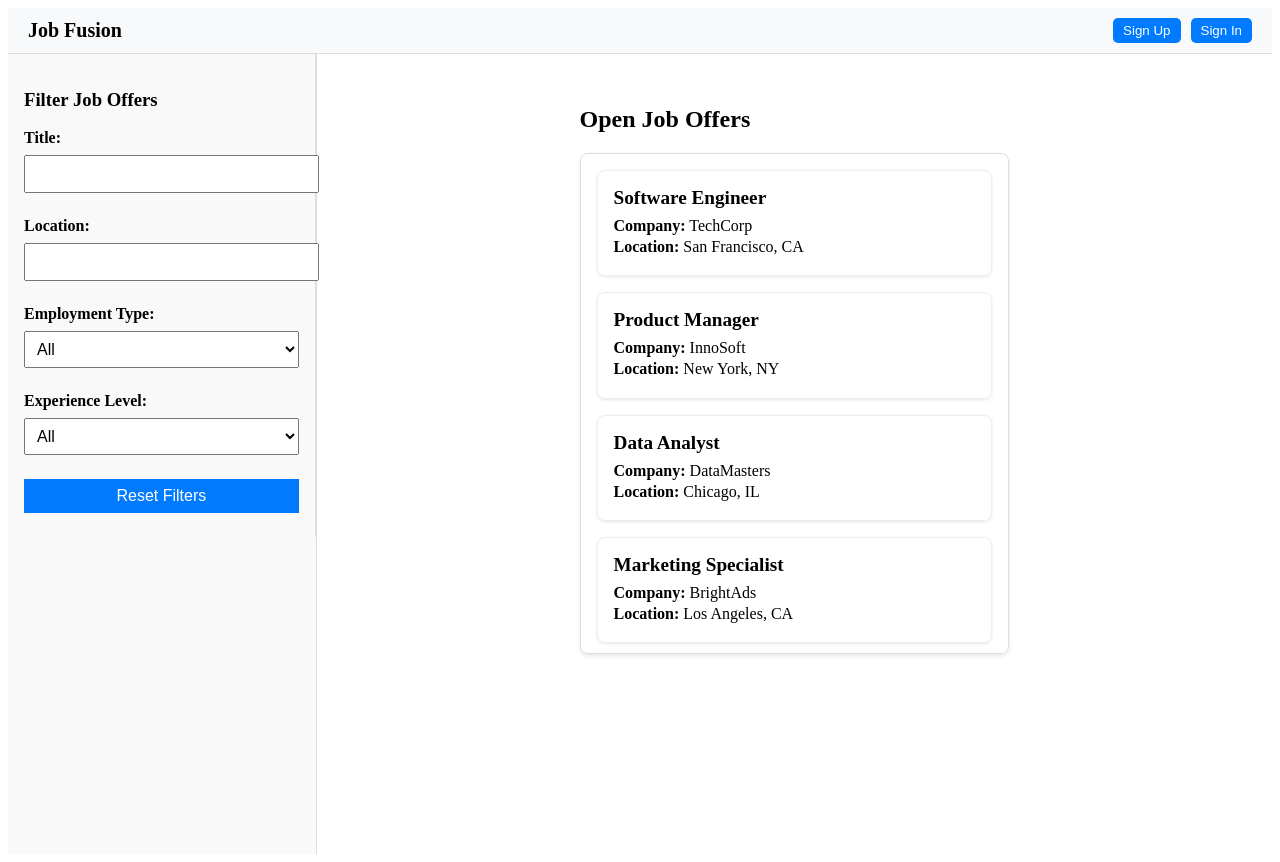
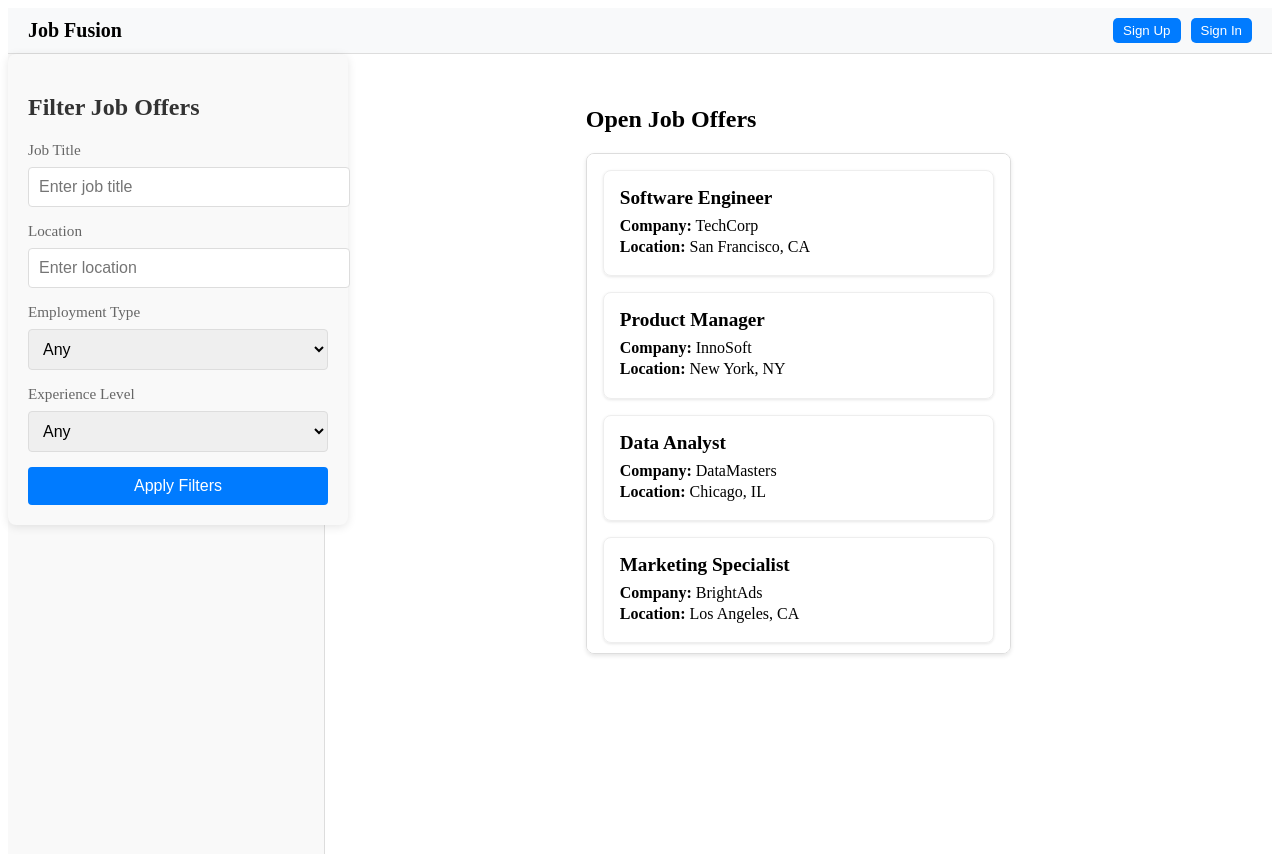
Before and after one commit to mo-hamedaziz/job-fusion-ui, an Angular app: page /welcome in a window 1280 px wide. Built offline with nearby package versions, Linux system fonts and the light colour scheme.

Commit message:
Styled job offers fitler comp

```diff
--- a/src/app/components/job-offers-filter/job-offers-filter.component.css
+++ b/src/app/components/job-offers-filter/job-offers-filter.component.css
@@ -1,33 +1,82 @@
-.filter-container {
-    padding: 1rem;
-    background: #f9f9f9;
-    border-right: 1px solid #ddd;
+/* Base container for the filter */
+.job-offers-filter-container {
+  display: flex;
+  flex-direction: column;
+  padding: 20px;
+  background-color: #f9f9f9;
+  border-radius: 8px;
+  box-shadow: 0 2px 10px rgba(0, 0, 0, 0.1);
+  width: 300px;
+  max-width: 100%;
+  transition: transform 0.3s ease;
 }
 
-  .filter-item {
-    margin-bottom: 1rem;
+/* Adding a hover effect on the container */
+.job-offers-filter-container:hover {
+  transform: translateY(-5px);
 }
 
-  label {
-    display: block;
-    font-weight: bold;
-    margin-bottom: 0.5rem;
+/* Section headers with clean modern style */
+.job-offers-filter-container h2 {
+  font-size: 1.5rem;
+  color: #333;
+  margin-bottom: 20px;
+  font-weight: 600;
 }
 
-  input, select, button {
-    width: 100%;
-    padding: 0.5rem;
-    font-size: 1rem;
-    margin-bottom: 0.5rem;
+/* Styling the form controls */
+.job-offers-filter-container label {
+  font-size: 0.95rem;
+  font-weight: 500;
+  color: #666;
+  margin-bottom: 8px;
+  display: block;
 }
 
-  .reset-btn {
+/* Input and Select Fields */
+.job-offers-filter-container input,
+.job-offers-filter-container select {
+  width: 100%;
+  padding: 10px;
+  margin-bottom: 15px;
+  border: 1px solid #ddd;
+  border-radius: 4px;
+  font-size: 1rem;
+  outline: none;
+  transition: border-color 0.3s ease;
+}
+
+/* Input/Select on focus */
+.job-offers-filter-container input:focus,
+.job-offers-filter-container select:focus {
+  border-color: #007bff;
+}
+
+/* Adding subtle hover effect on buttons */
+.job-offers-filter-container button {
+  padding: 10px 15px;
+  font-size: 1rem;
   background-color: #007bff;
   color: #fff;
   border: none;
+  border-radius: 4px;
   cursor: pointer;
+  transition: background-color 0.3s ease;
+  width: 100%;
 }
 
-  .reset-btn:hover {
+.job-offers-filter-container button:hover {
   background-color: #0056b3;
 }
+
+/* Responsive design for small screens */
+@media (max-width: 600px) {
+  .job-offers-filter-container {
+    width: 100%;
+    padding: 15px;
+  }
+
+  .job-offers-filter-container h2 {
+    font-size: 1.2rem;
+  }
+}
--- a/src/app/components/job-offers-filter/job-offers-filter.component.html
+++ b/src/app/components/job-offers-filter/job-offers-filter.component.html
@@ -1,32 +1,49 @@
-<div class="filter-container">
-    <h3>Filter Job Offers</h3>
-    <div class="filter-item">
-      <label for="title">Title:</label>
-      <input id="title" type="text" [(ngModel)]="filter.title" (input)="onFilterChange()" />
-    </div>
-    <div class="filter-item">
-      <label for="location">Location:</label>
-      <input id="location" type="text" [(ngModel)]="filter.location" (input)="onFilterChange()" />
-    </div>
-    <div class="filter-item">
-      <label for="employmentType">Employment Type:</label>
-      <select id="employmentType" [(ngModel)]="filter.employmentType" (change)="onFilterChange()">
-        <option value="">All</option>
+<div class="job-offers-filter-container">
+  <h2>Filter Job Offers</h2>
+
+  <label for="title">Job Title</label>
+  <input
+    type="text"
+    id="title"
+    [(ngModel)]="filter.title"
+    placeholder="Enter job title"
+    (ngModelChange)="onFilterChange()"
+  />
+
+  <label for="location">Location</label>
+  <input
+    type="text"
+    id="location"
+    [(ngModel)]="filter.location"
+    placeholder="Enter location"
+    (ngModelChange)="onFilterChange()"
+  />
+
+  <label for="employmentType">Employment Type</label>
+  <select
+    id="employmentType"
+    [(ngModel)]="filter.employmentType"
+    (ngModelChange)="onFilterChange()"
+  >
+    <option value="">Any</option>
     <option value="Full-time">Full-time</option>
     <option value="Part-time">Part-time</option>
     <option value="Contract">Contract</option>
     <option value="Internship">Internship</option>
     <option value="Temporary">Temporary</option>
   </select>
-    </div>
-    <div class="filter-item">
-      <label for="experienceLevel">Experience Level:</label>
-      <select id="experienceLevel" [(ngModel)]="filter.experienceLevel" (change)="onFilterChange()">
-        <option value="">All</option>
+
+  <label for="experienceLevel">Experience Level</label>
+  <select
+    id="experienceLevel"
+    [(ngModel)]="filter.experienceLevel"
+    (ngModelChange)="onFilterChange()"
+  >
+    <option value="">Any</option>
     <option value="Entry">Entry</option>
     <option value="Mid">Mid</option>
     <option value="Senior">Senior</option>
   </select>
+
+  <button (click)="onFilterChange()">Apply Filters</button>
 </div>
-    <button class="reset-btn" (click)="resetFilters()">Reset Filters</button>
-  </div>
```
Lines whose indentation alone changed are shown as unchanged.
